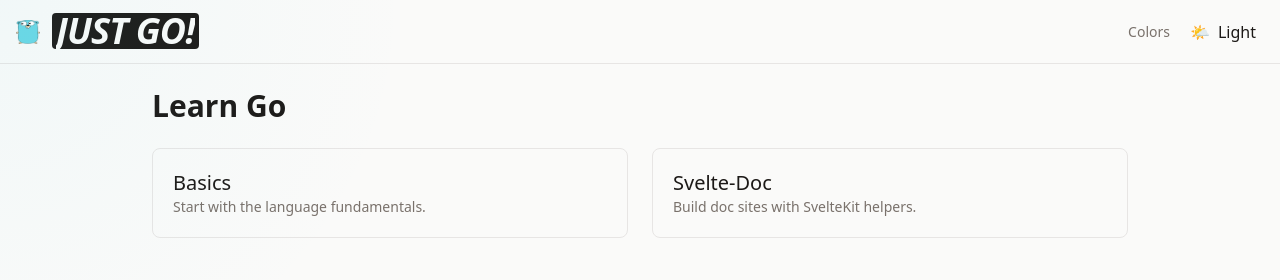
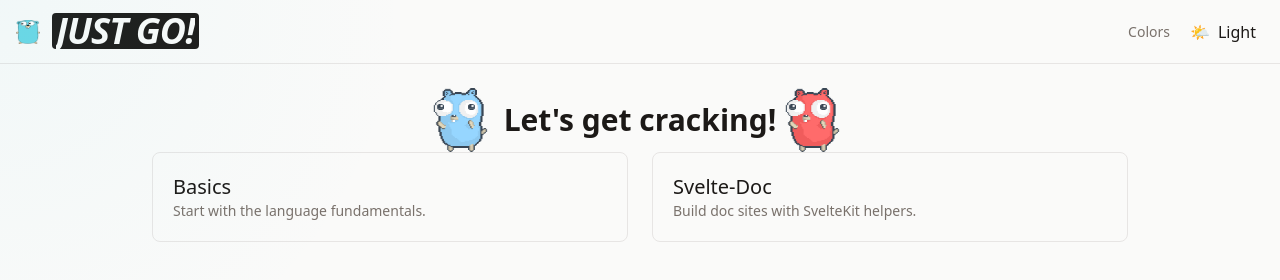
Before and after one commit to lifeBalance/just-go, a Svelte app: page / in a window 1280 px wide. Built offline with nearby package versions, Linux system fonts and the light colour scheme.

Commit message:
feat: add party gopher GIF and update layout in the main page

```diff
--- a/src/routes/+page.svelte
+++ b/src/routes/+page.svelte
@@ -1,9 +1,15 @@
 <script lang="ts">
   import Card from '$lib/components/svelte-doc/Card.svelte'
+  import partyGopher from '/src/assets/party-gopher.gif'
+  import dancingGopher from '/src/assets/dancing-gopher.gif'
 </script>
 
 <section class="mx-auto max-w-5xl p-6">
-  <h1 class="text-3xl font-semibold mb-6">Learn Go</h1>
+  <div class="flex justify-center items-center">
+    <img src={dancingGopher} alt="Just Go Logo" class="w-16 h-16 mr-4" />
+    <h1 class="text-3xl font-semibold">Let's get cracking!</h1>
+    <img src={partyGopher} alt="Just Go Logo" class="w-16 h-16 mr-4" />
+  </div>
   <div class="grid grid-cols-1 sm:grid-cols-2 gap-6">
     <Card href="/basics" title="Basics" description="Start with the language fundamentals." />
     <Card href="/svelte-doc" title="Svelte‑Doc" description="Build doc sites with SvelteKit helpers." />
```
Also changed, not shown: src/assets/party-gopher.gif (added).
